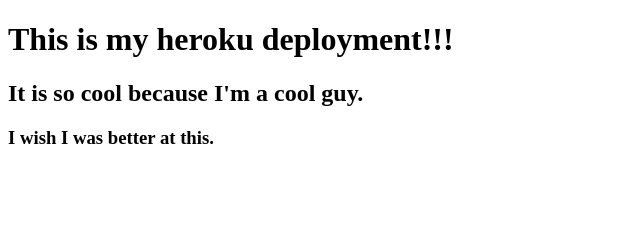
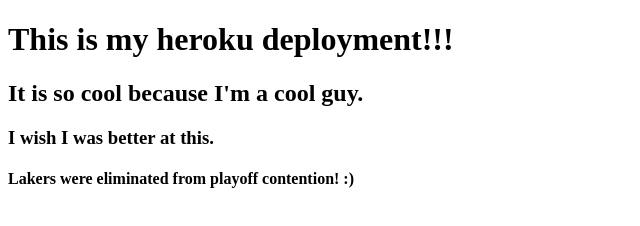
Before and after one commit to bridgecrew-perf6/deployment-demo-24, a plain HTML site: page index.html in a window 1280 px wide. Shown: the whole page, without its empty margins (0-640 px from the left). Drawn offline with Linux system fonts and the light colour scheme.

Commit message:
created h4

```diff
--- a/index.html
+++ b/index.html
@@ -10,5 +10,6 @@
   <h1>This is my heroku deployment!!!</h1>
   <h2>It is so cool because I'm a cool guy.</h2>
   <h3>I wish I was better at this.</h3>
+  <h4>Lakers were eliminated from playoff contention! :)</h4>
 </body>
 </html>
```
